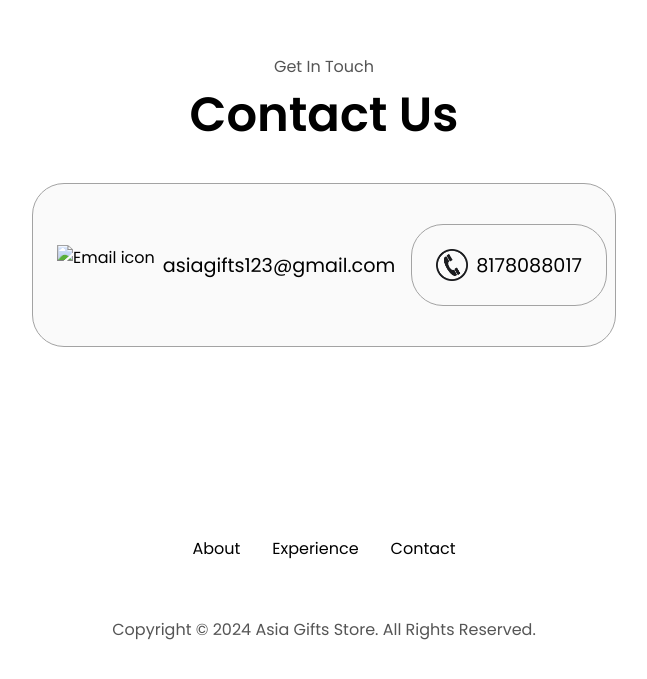
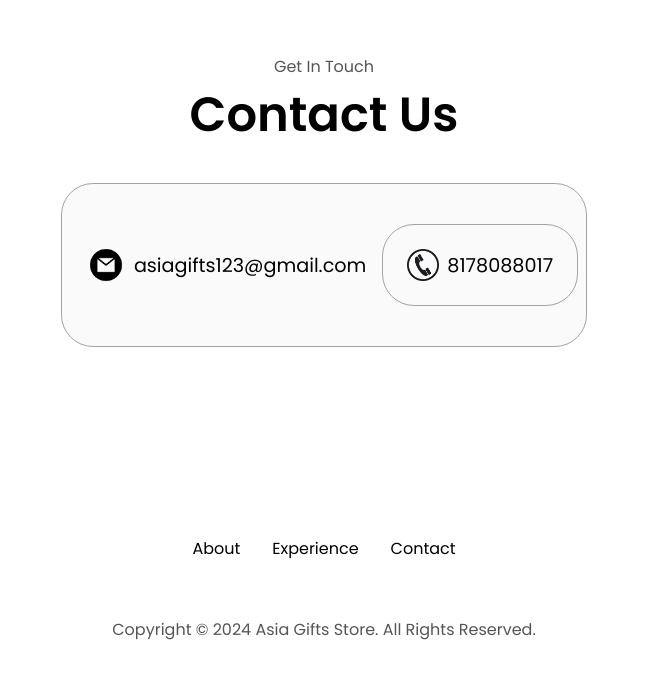
Before and after one commit to asiagifts/asiagifts-website, a plain HTML site: page index.html in a window 1280 px wide. Shown: the part 2755-3434 px from the top of the page, without its empty margins (316-963 px from the left). Drawn offline with Linux system fonts and the light colour scheme.

Commit message:
Update index.html

```diff
--- a/index.html
+++ b/index.html
@@ -273,7 +273,7 @@
             <div class="contact-info-upper-container">
                 <div class="contact-info-container">
                     <img
-                        src="./assets/email.png"
+                        src="./website/email.png"
                         alt="Email icon"
                         class="icon contact-icon email-icon"
                     />
```
